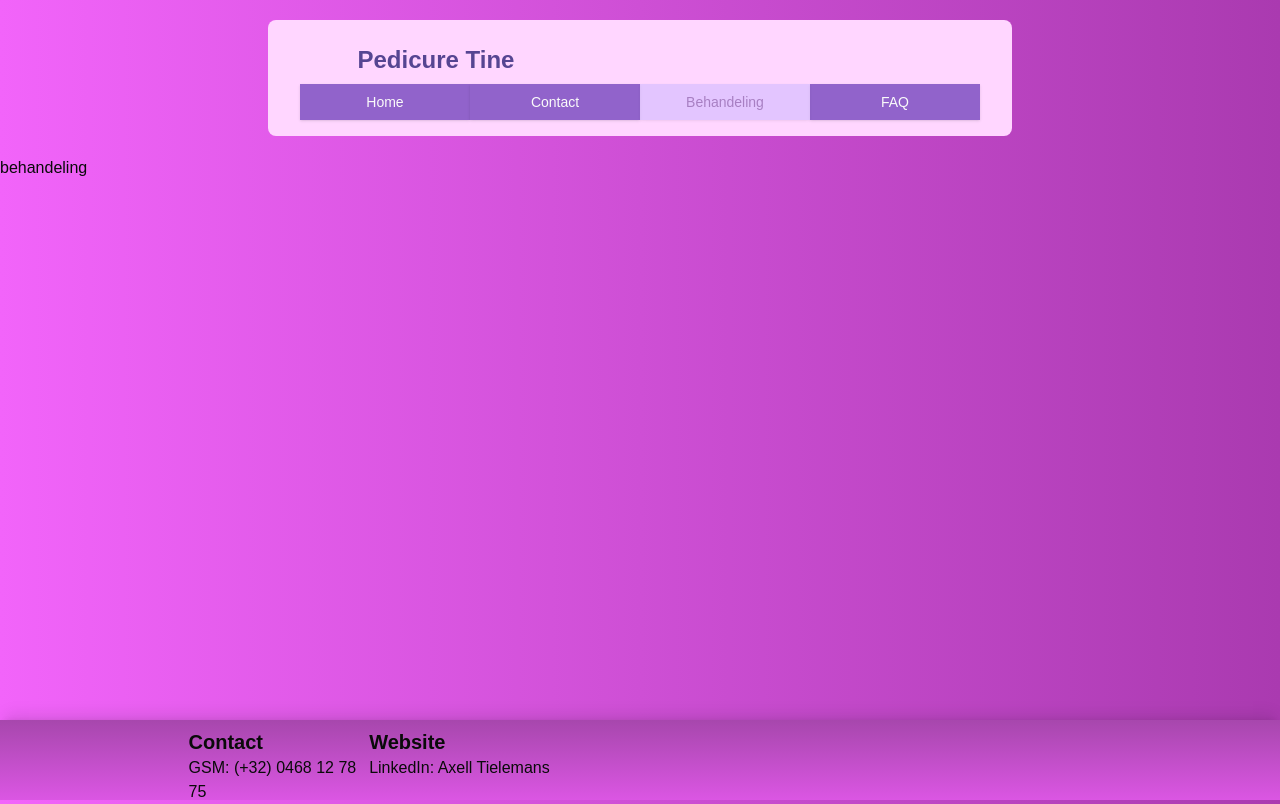
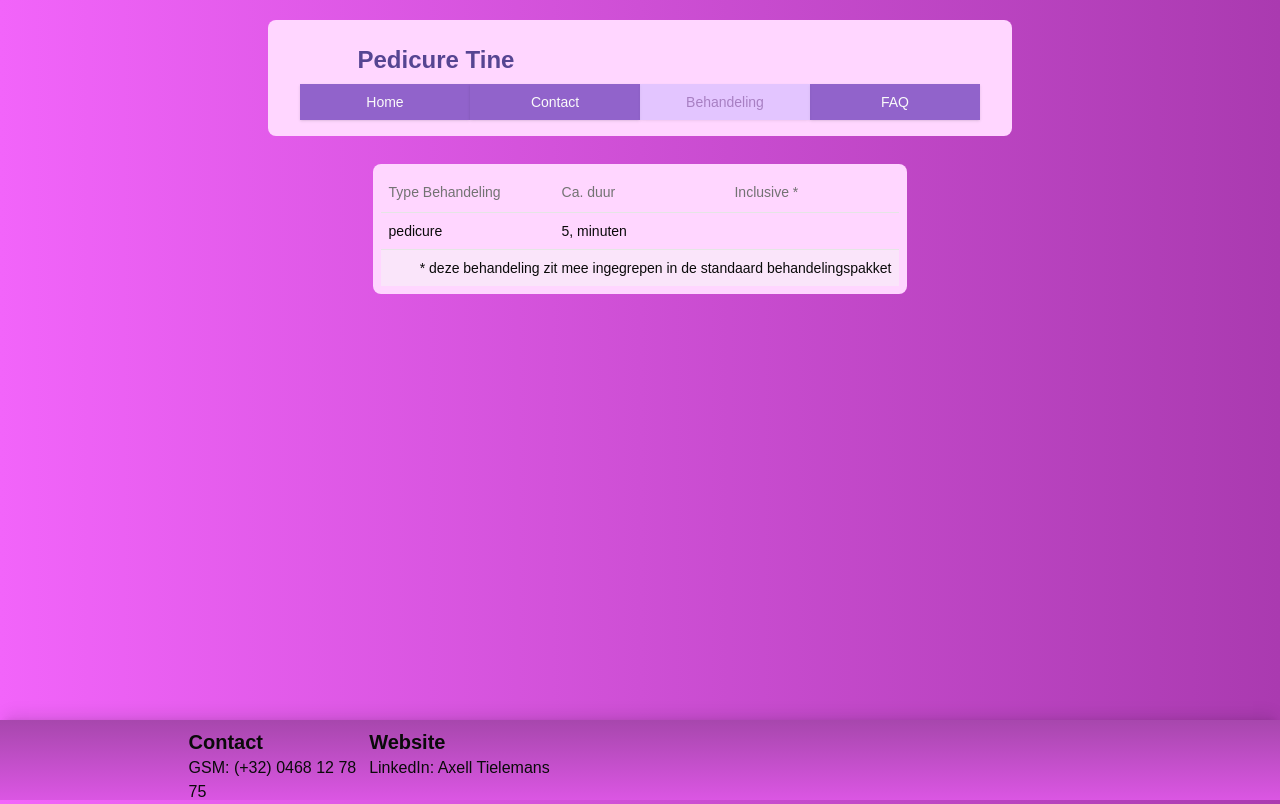
Before and after one commit to BlueGhostface/SiteMom, a Next.js app: page /behandeling in a window 1280 px wide. Built offline with nearby package versions, Linux system fonts and the light colour scheme.

Commit message:
pricebox version 1

```diff
--- a/app/behandeling/page.tsx
+++ b/app/behandeling/page.tsx
@@ -1,7 +1,8 @@
+import PriceBox from '../domain/behandeling/PriceBox';
 export default function Behandeling(){
     return (
-          <div >
-            behandeling
+      <div className={`grid justify-between grid-cols-1 m-2 sm:grid-cols-7 gap-3 h-4/6`}>
+            <PriceBox/>
           </div>
         );
 }
--- a/app/domain/behandeling/PriceBox.tsx
+++ b/app/domain/behandeling/PriceBox.tsx
@@ -1,7 +1,54 @@
-export default function PriceBox(){
-    return (
-        <div>
-            <title>prices per person</title>
-        </div>
-    );
+import {
+  Table,
+  TableBody,
+  TableCell,
+  TableFooter,
+  TableHead,
+  TableHeader,
+  TableRow,
+} from "@/components/ui/table";
+
+const testdata = [
+  {
+    id: 1,
+    behandeling: "pedicure",
+    duurtijd: "5,",
+    inclusive: true,
+  },
+];
+
+export default function PriceBox() {
+  return (
+    <div className="row-start-2 col-span-3 mb-2 sm:m-0 sm:row-start-1 sm:col-start-3 p-2 bg-background-contact rounded-lg" >
+      <title>prices per person</title>
+
+      <Table>
+        <TableHeader>
+          <TableRow>
+            <TableHead className="w-1/3">Type Behandeling</TableHead>
+            <TableHead className="w-1/3">Ca. duur</TableHead>
+            <TableHead className="w-1/3">Inclusive *</TableHead>
+          </TableRow>
+        </TableHeader>
+        <TableBody>
+          {testdata.map((data) => (
+            <TableRow key={data.id}>
+              <TableCell className="w-1/3">{data.behandeling}</TableCell>
+              <TableCell className="w-1/3">{data.duurtijd} minuten</TableCell>
+              <TableCell className="w-1/3">{data.inclusive}</TableCell>
+            </TableRow>
+          ))}
+        </TableBody>
+        <TableFooter>
+            <TableRow>
+                <TableCell colSpan={3} className="text-right">
+                    * deze behandeling zit mee ingegrepen in de standaard behandelingspakket
+                </TableCell>
+            </TableRow>
+        </TableFooter>
+      </Table>
+
+
+    </div>
+  );
 }
--- /dev/null
+++ b/components/ui/table.tsx
@@ -0,0 +1,120 @@
+import * as React from "react"
+
+import { cn } from "@/lib/utils"
+
+const Table = React.forwardRef<
+  HTMLTableElement,
+  React.HTMLAttributes<HTMLTableElement>
+>(({ className, ...props }, ref) => (
+  <div className="relative w-full overflow-auto">
+    <table
+      ref={ref}
+      className={cn("w-full caption-bottom text-sm", className)}
+      {...props}
+    />
+  </div>
+))
+Table.displayName = "Table"
+
+const TableHeader = React.forwardRef<
+  HTMLTableSectionElement,
+  React.HTMLAttributes<HTMLTableSectionElement>
+>(({ className, ...props }, ref) => (
+  <thead ref={ref} className={cn("[&_tr]:border-b", className)} {...props} />
+))
+TableHeader.displayName = "TableHeader"
+
+const TableBody = React.forwardRef<
+  HTMLTableSectionElement,
+  React.HTMLAttributes<HTMLTableSectionElement>
+>(({ className, ...props }, ref) => (
+  <tbody
+    ref={ref}
+    className={cn("[&_tr:last-child]:border-0", className)}
+    {...props}
+  />
+))
+TableBody.displayName = "TableBody"
+
+const TableFooter = React.forwardRef<
+  HTMLTableSectionElement,
+  React.HTMLAttributes<HTMLTableSectionElement>
+>(({ className, ...props }, ref) => (
+  <tfoot
+    ref={ref}
+    className={cn(
+      "border-t bg-muted/50 font-medium [&>tr]:last:border-b-0",
+      className
+    )}
+    {...props}
+  />
+))
+TableFooter.displayName = "TableFooter"
+
+const TableRow = React.forwardRef<
+  HTMLTableRowElement,
+  React.HTMLAttributes<HTMLTableRowElement>
+>(({ className, ...props }, ref) => (
+  <tr
+    ref={ref}
+    className={cn(
+      "border-b transition-colors hover:bg-muted/50 data-[state=selected]:bg-muted",
+      className
+    )}
+    {...props}
+  />
+))
+TableRow.displayName = "TableRow"
+
+const TableHead = React.forwardRef<
+  HTMLTableCellElement,
+  React.ThHTMLAttributes<HTMLTableCellElement>
+>(({ className, ...props }, ref) => (
+  <th
+    ref={ref}
+    className={cn(
+      "h-10 px-2 text-left align-middle font-medium text-muted-foreground [&:has([role=checkbox])]:pr-0 [&>[role=checkbox]]:translate-y-[2px]",
+      className
+    )}
+    {...props}
+  />
+))
+TableHead.displayName = "TableHead"
+
+const TableCell = React.forwardRef<
+  HTMLTableCellElement,
+  React.TdHTMLAttributes<HTMLTableCellElement>
+>(({ className, ...props }, ref) => (
+  <td
+    ref={ref}
+    className={cn(
+      "p-2 align-middle [&:has([role=checkbox])]:pr-0 [&>[role=checkbox]]:translate-y-[2px]",
+      className
+    )}
+    {...props}
+  />
+))
+TableCell.displayName = "TableCell"
+
+const TableCaption = React.forwardRef<
+  HTMLTableCaptionElement,
+  React.HTMLAttributes<HTMLTableCaptionElement>
+>(({ className, ...props }, ref) => (
+  <caption
+    ref={ref}
+    className={cn("mt-4 text-sm text-muted-foreground", className)}
+    {...props}
+  />
+))
+TableCaption.displayName = "TableCaption"
+
+export {
+  Table,
+  TableHeader,
+  TableBody,
+  TableFooter,
+  TableHead,
+  TableRow,
+  TableCell,
+  TableCaption,
+}
```
